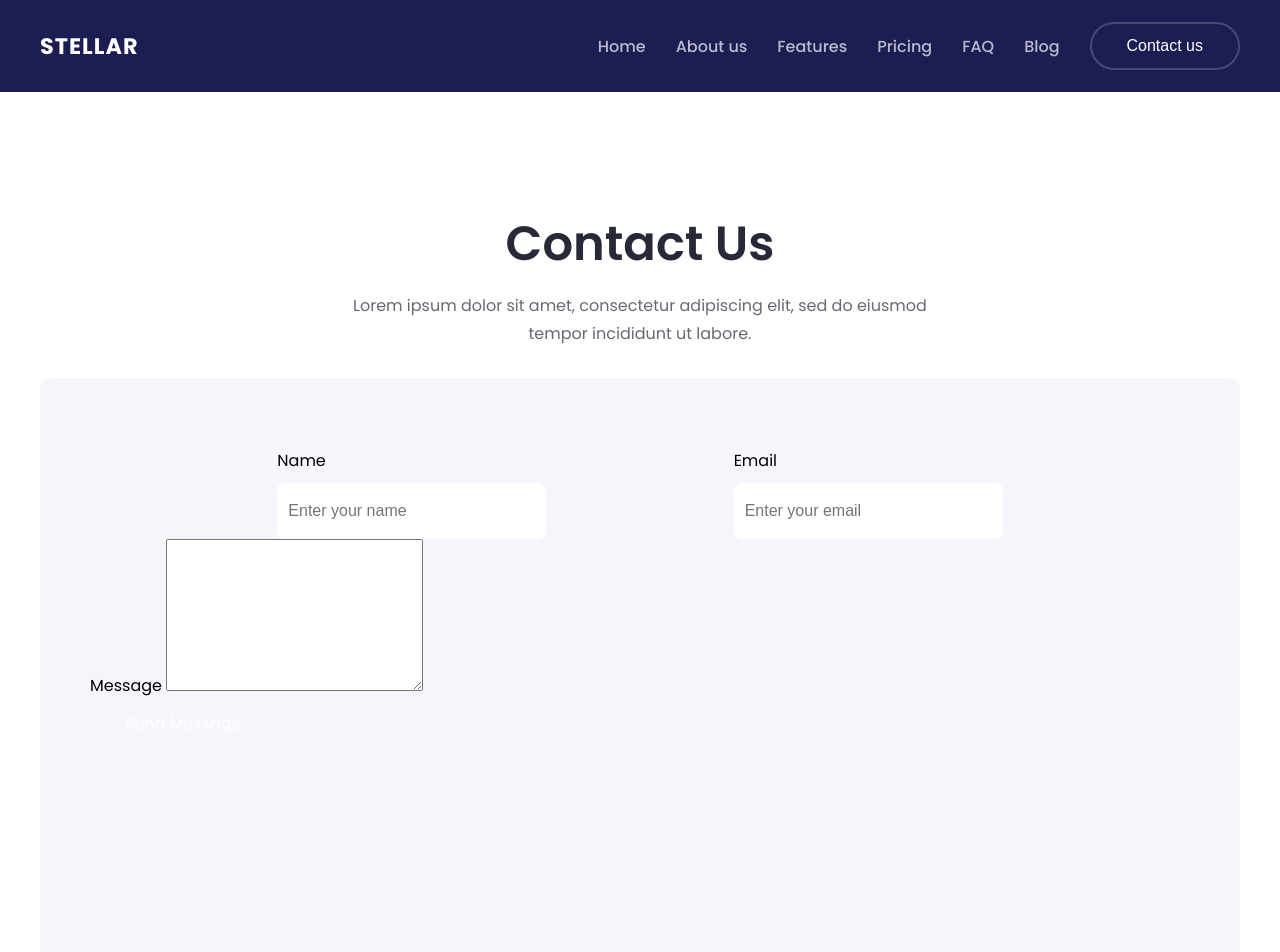
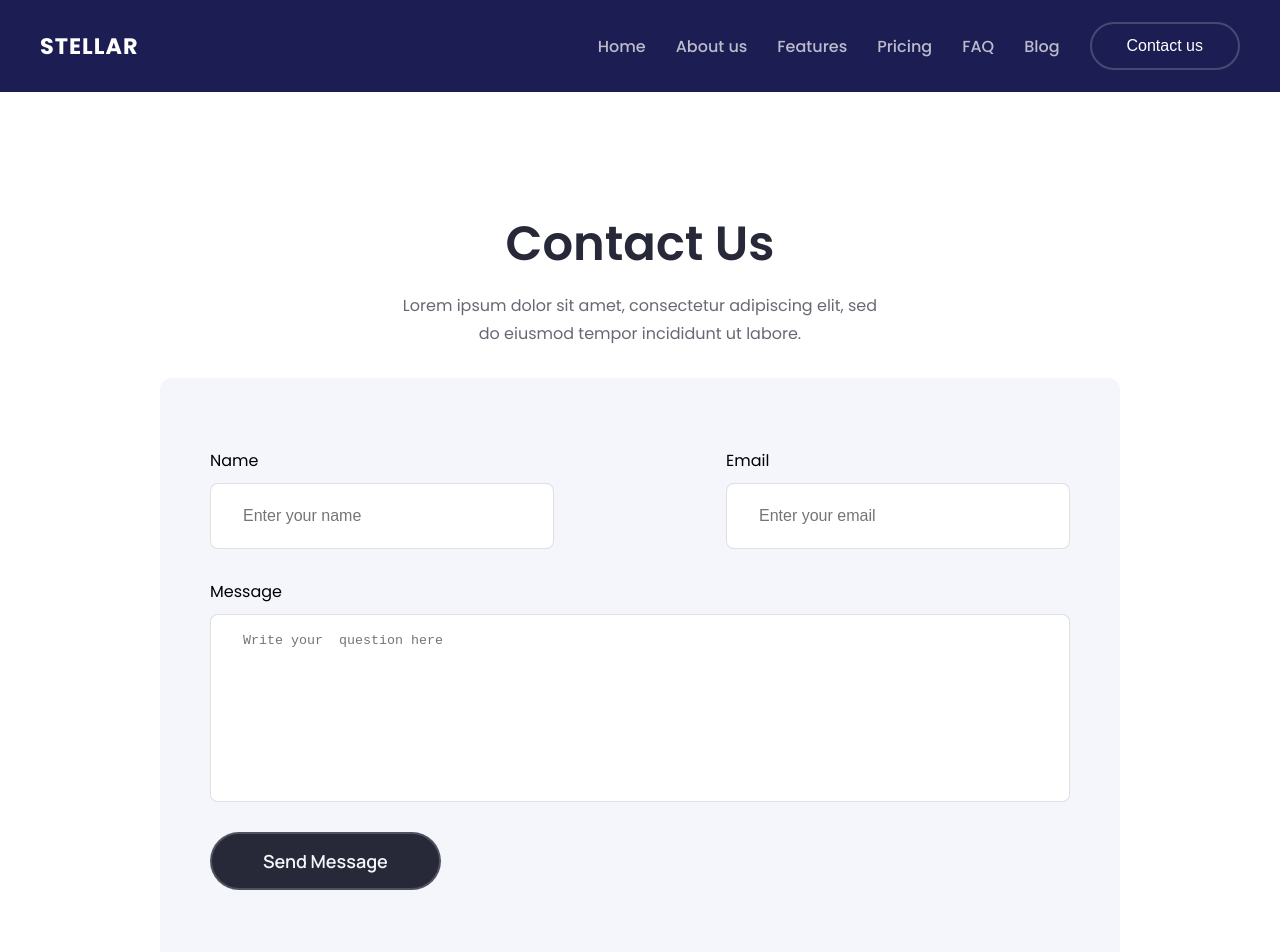
Before and after one commit to zeraphosa/stellar, a plain HTML site: page contact.html in a window 1280 px wide. Shown: the top 952 px of the page. Drawn offline with Linux system fonts and the light colour scheme.

Commit message:
contact us page done

```diff
--- a/assets/contact.css
+++ b/assets/contact.css
@@ -10,7 +10,7 @@ header {
   gap: 16px;
 }
 .contact-header p {
-  width: 50%;
+  width: 60%;
   opacity: 0.7;
 }
 .contact-header h2,
@@ -18,21 +18,58 @@ header {
   color: #282938;
 }
 .contact-content {
-  width: 100%;
-  height: 640px;
+  width: 80%;
+  height: auto;
   border-radius: 12px;
   background: #f4f6fc;
   padding: 70px 50px;
 }
-.contact-inputs {
-  justify-content: space-evenly;
-}
 .contact-input {
   align-items: start;
   gap: 10px;
+  width: 40%;
 }
 .contact-input input {
-  padding: 13px 10px;
-  padding-right: 50px;
+  width: 100%;
+  padding: 18px 32px;
   align-items: start;
+  color: #000;
+  border: 1px solid rgba(0, 0, 0, 0.12);
 }
+.contact-message {
+  gap: 10px;
+}
+.contact-message textarea {
+  width: 100%;
+  padding: 18px 32px;
+  border-radius: 8px;
+  border: 1px solid rgba(0, 0, 0, 0.12);
+  resize: none;
+}
+.sendmessage-btn {
+  display: flex;
+  padding: 15px 51px;
+  justify-content: center;
+  align-items: center;
+  background: #282938;
+  color: #f4f6fc;
+  font-family: Manrope;
+  font-size: 18px;
+  font-weight: 600;
+}
+@media (max-width: 768px) {
+  .contact-content {
+    width: 100%;
+  padding: 70px 20px;
+  }
+  .contact-inputs {
+    flex-direction: column;
+  }
+  .contact-input {
+    width: 100%;
+  }
+  .contactpage-btn{
+    display: flex;
+    justify-content: center;
+}
+}
--- a/contact.html
+++ b/contact.html
@@ -31,13 +31,13 @@
     </header>
 
     <div class="contact">
-      <div class="container flex flex-col gap">
+      <div class="container flex flex-col gap align-center">
         <div class="contact-header flex flex-col align-center">
           <h2>Contact Us</h2>
           <p>Lorem ipsum dolor sit amet, consectetur adipiscing elit, sed do eiusmod tempor incididunt ut labore.</p>
         </div>
-        <div class="contact-content">
-          <div class="contact-inputs flex align-center">
+        <div class="contact-content flex flex-col gap">
+          <div class="contact-inputs flex align-center justify-between">
             <div class="contact-input flex flex-col">
               <label>Name</label>
               <input class="input" type="text" placeholder="Enter your name" />
@@ -47,11 +47,13 @@
               <input class="input" type="text" placeholder="Enter your email" />
             </div>
           </div>
-          <div class="contact-message">
+          <div class="contact-message flex flex-col">
             <label>Message</label>
-            <textarea cols="30" rows="10"></textarea>
+            <textarea cols="30" rows="10" placeholder="Write your  question here"></textarea>
           </div>
-          <div class="contact-btn">Send Message</div>
+          <div class="contactpage-btn">
+            <button class="button sendmessage-btn">Send Message</button>
+          </div>
         </div>
       </div>
     </div>
```
